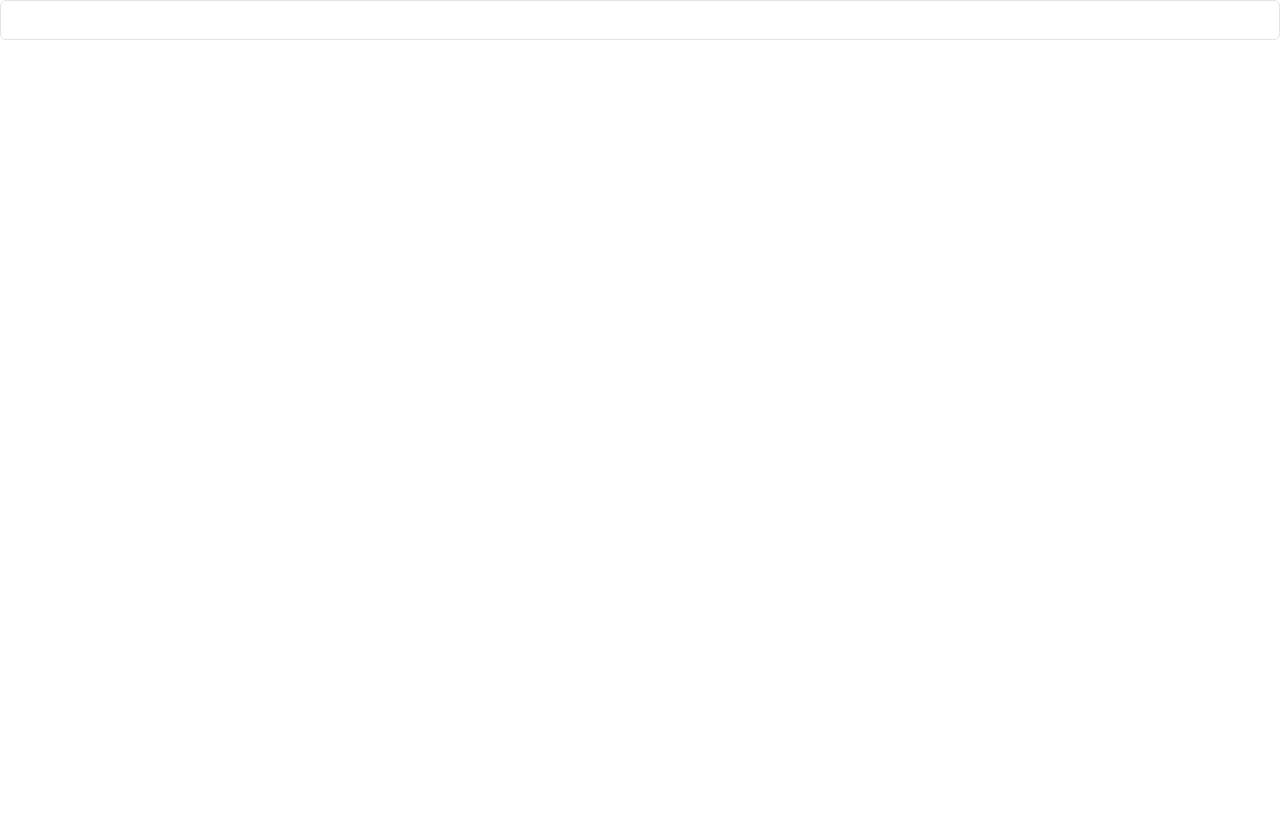
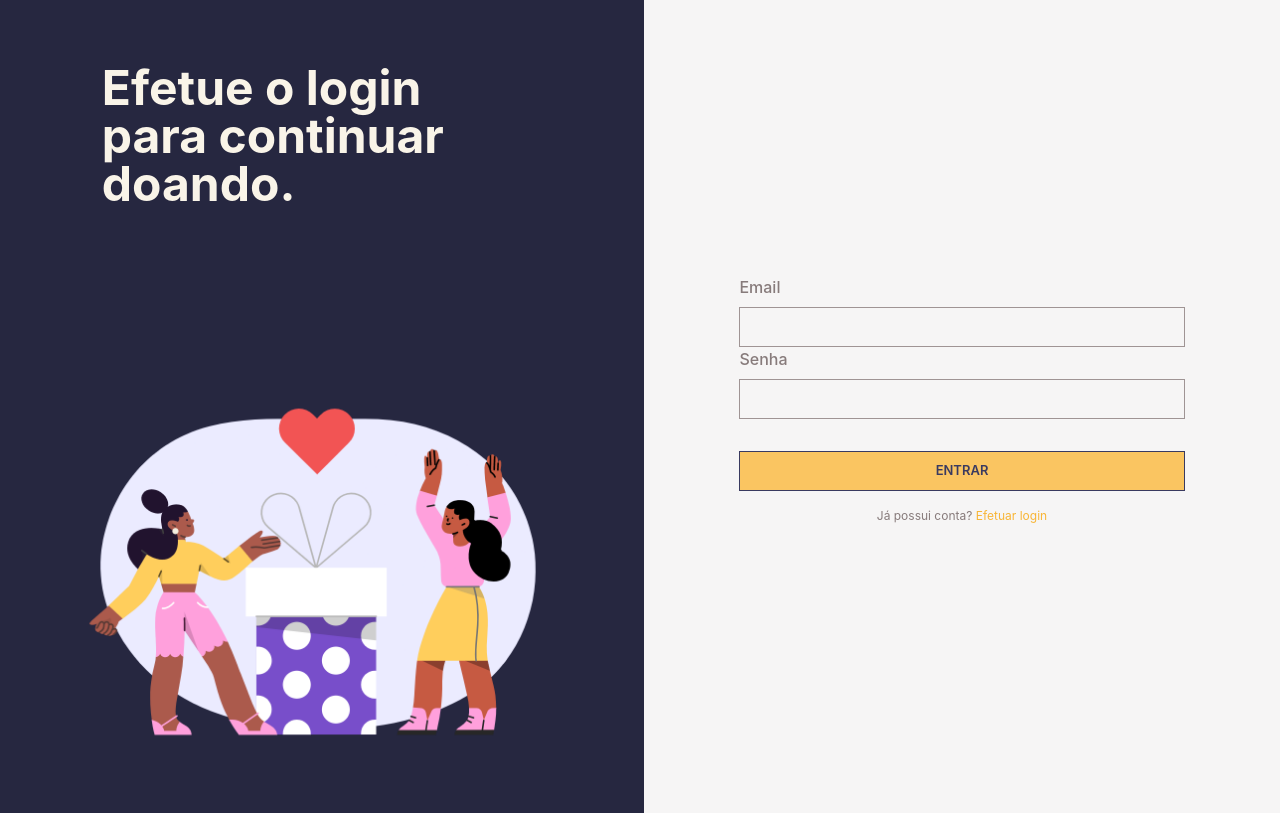
Before and after one commit to Tailine/for-donation-client, a Next.js app: page / in a window 1280 px wide. Built offline with nearby package versions, Linux system fonts and the light colour scheme.

Commit message:
feat: login page

```diff
--- a/src/pages/index.tsx
+++ b/src/pages/index.tsx
@@ -1,5 +1,10 @@
-import { Input } from '@chakra-ui/react'
+import { LoginForm } from 'components/LoginForm'
+import { Auth } from 'templates/Auth'
 
-export default function Home() {
-  return <Input color="red.300" />
+export default function SignIn() {
+  return (
+    <Auth title="Efetue o login para continuar doando.">
+      <LoginForm />
+    </Auth>
+  )
 }
```
